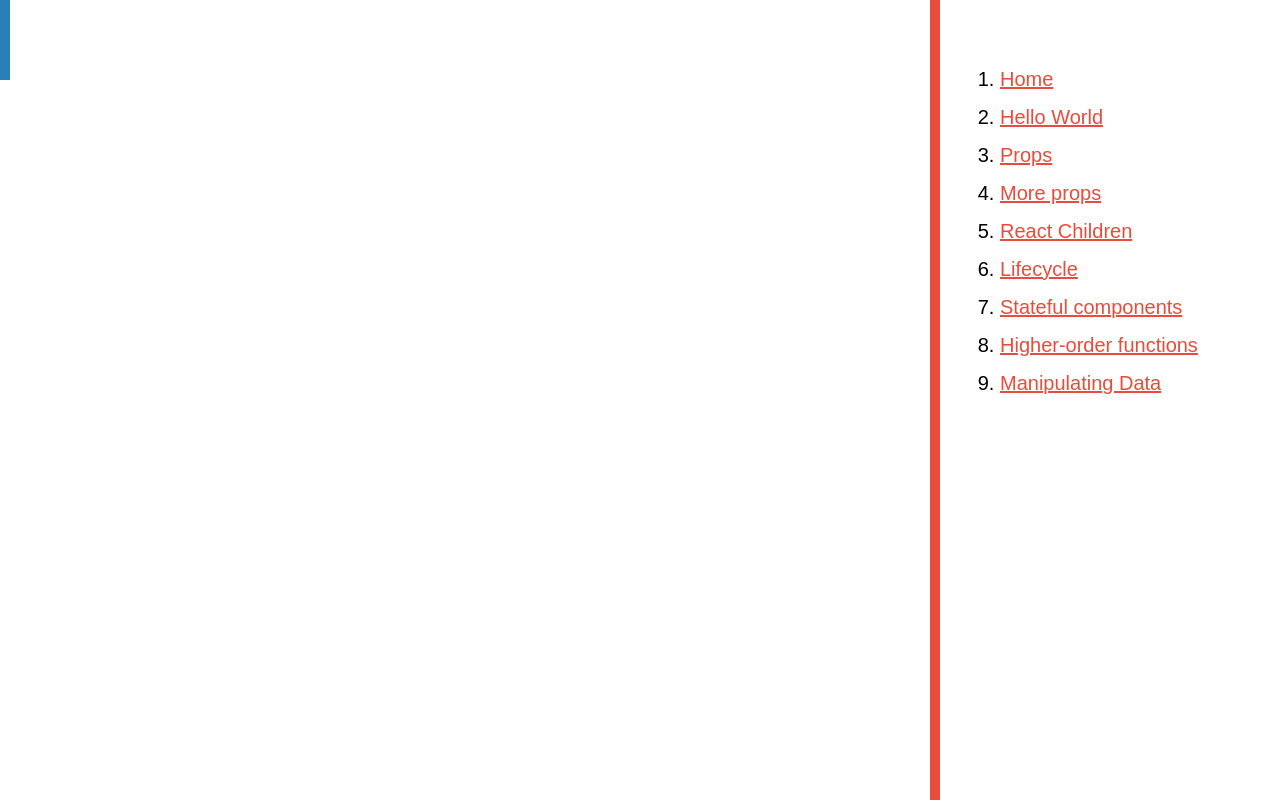
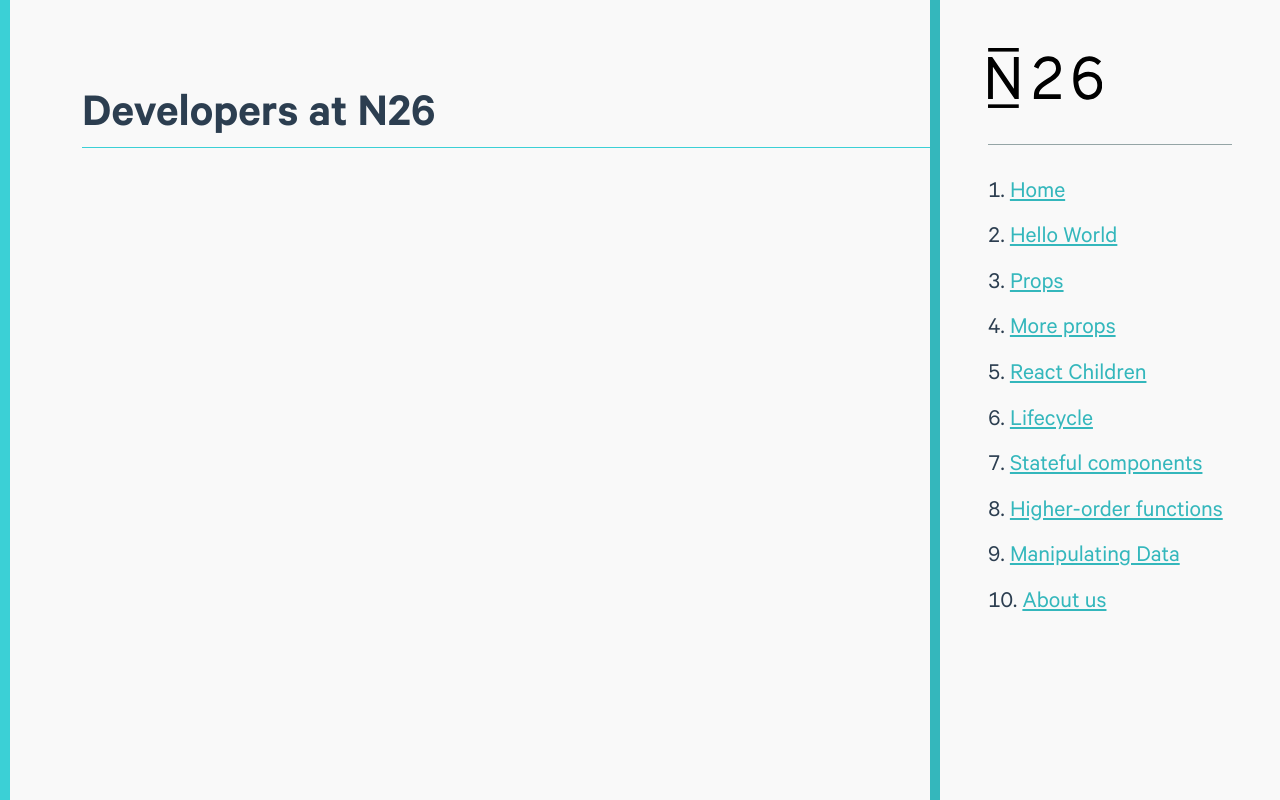
Before and after one commit to onomatopeia/react-workshop, a React app: page /#/About in a window 1280 px wide. Built offline with nearby package versions, Linux system fonts and the light colour scheme.

Commit message:
Branded the site as N26

```diff
--- a/src/components/Code/styles.css
+++ b/src/components/Code/styles.css
@@ -1,10 +1,10 @@
 .Pre {
   background-color: #EFEFEF;
-  padding: 1em 2em;
+  padding: 1em 3em;
   margin: 1.5em 0;
   width: 100vw;
   position: relative;
-  left: -2em;
+  left: -3em;
   overflow: auto;
   text-shadow: 0 1px white;
   font-family: Consolas, Monaco, 'Andale Mono', 'Ubuntu Mono', monospace;
--- a/src/components/Example/styles.css
+++ b/src/components/Example/styles.css
@@ -13,6 +13,6 @@
   color: gray;
   font-size: 80%;
   transform: translateY(-50%);
-  background-color: white;
+  background-color: rgb(249, 249, 249);
   padding: 0 0.5em;
 }
--- /dev/null
+++ b/src/components/Logo/index.js
@@ -0,0 +1,29 @@
+import React from 'react'
+
+const Logo = (props) => (
+  <svg
+    {...props}
+    version='1.1'
+    xmlns='http://www.w3.org/2000/svg'
+    xmlnsXlink='http://www.w3.org/1999/xlink'
+    x='0px'
+    y='0px'
+    viewBox='0 0 375.2 197'
+    style={{ enableBackground: 'new 0 0 375.2 197' }}
+    xmlSpace='preserve'>
+    <title>N26 logo</title>
+    <polygon points='16.1,61.5 87.7,167.2 100.9,167.2 100.9,29.4 84.9,29.4 84.9,134.2 15.6,32 13.8,29.4 6.4,29.4 6.2,29.3 6.2,29.4
+        0.2,29.4 0.2,167.2 16.1,167.2     ' />
+    <path d='M205.7,112.1c24.2-14.6,33.7-27.3,33.7-45c0-24.4-16.4-40.1-41.8-40.1c-23,0-38,15.1-44.4,29.2l-2.4,5.4l14.4,6.6l2.5-5.3
+        c3.5-7.5,12.1-20.1,29.9-20.1c16.1,0,25.7,9.1,25.7,24.4c0,9.8-4.3,18.5-25.4,31.5c-37.8,23.2-46.1,33.5-47.1,58.3
+        c0,0.8-0.2,3.7-0.2,4.5v5.9H239h0v-15.9h-71.8C168.6,138.6,174.2,131.3,205.7,112.1z' />
+    <path d='M329.3,77.6c-13.6,0-25.2,6.5-32.8,12.2c2.5-29.7,15.6-47.1,35.9-47.1c9.5,0,16.1,2.6,24.2,9.6l4.5,3.9l10.4-12.3l-4.6-3.8
+        c-11-9.2-21.4-13.1-34.6-13.1c-32.2,0-52.2,28.2-52.2,73.6c0,51,25.3,69.2,49,69.2c30.3,0,46.1-23.9,46.1-47.5
+        C375.2,89.3,350.4,77.6,329.3,77.6z M359.1,122.3c0,15.8-10.3,31.7-30,31.7c-13.4,0-29.8-11.4-32.7-43.3c5.8-7,18.3-17.4,32.9-17.4
+        C356.2,93.3,359.1,113.6,359.1,122.3z' />
+    <rect y='185.1' width='101' height='11.8' />
+    <rect x='0.4' y='0' width='100.7' height='11.8' />
+  </svg>
+)
+
+export default Logo
--- a/src/components/Main/styles.css
+++ b/src/components/Main/styles.css
@@ -1,6 +1,7 @@
 .Main {
-  border-left: 10px solid #2980b9;
   display: flex;
   flex-direction: column;
   flex: 1 0 auto;
+  border-left: 10px solid rgb(59, 208, 214);
+  min-height: 100%;
 }
--- a/src/components/Page/styles.css
+++ b/src/components/Page/styles.css
@@ -1,7 +1,6 @@
 .Page {
   width: 100%;
-  padding: 2em;
-  background-color: white;
+  padding: 2em 3em;
   flex: 1 0 auto;
 }
 
--- a/src/components/PageTitle/styles.css
+++ b/src/components/PageTitle/styles.css
@@ -1,3 +1,4 @@
 .PageTitle {
-  border-bottom: 1px solid #d35400;
+  border-bottom: 1px solid rgb(59, 208, 214);
+  font-weight: bold;
 }
--- a/src/components/Router/index.js
+++ b/src/components/Router/index.js
@@ -1,5 +1,6 @@
 import React from 'react'
 import { Link, Route } from 'react-router-dom'
+import Logo from '../../components/Logo'
 import Home from '../../pages/Home'
 import HelloWorld from '../../pages/HelloWorld'
 import Props from '../../pages/SimpleProps'
@@ -8,6 +9,7 @@
 import Lifecycle from '../../pages/Lifecycle'
 import HigherOrder from '../../pages/HigherOrder'
 import ManipulatingData from '../../pages/ManipulatingData'
+import About from '../../pages/About'
 import Children from '../../pages/Children'
 import './styles.css'
 
@@ -15,8 +17,9 @@
   render() {
     return (
       <div>
-        <div className='Navigation'>
-          <ol>
+        <nav className='Navigation'>
+          <Logo className='Logo' />
+          <ol className='NavigationList'>
             <li><Link to='/' className='Link'>Home</Link></li>
             <li><Link to='/HelloWorld' className='Link'>Hello World</Link></li>
             <li><Link to='/SimpleProps' className='Link'>Props</Link></li>
@@ -26,8 +29,9 @@
             <li><Link to='/State' className='Link'>Stateful components</Link></li>
             <li><Link to='/HigherOrder' className='Link'>Higher-order functions</Link></li>
             <li><Link to='/ManipulatingData' className='Link'>Manipulating Data</Link></li>
+            <li><Link to='/About' className='Link'>About us</Link></li>
           </ol>
-        </div>
+        </nav>
 
         <Route exact path='/' component={Home} />
         <Route path='/HelloWorld' component={HelloWorld} />
@@ -38,6 +42,7 @@
         <Route path='/Lifecycle' component={Lifecycle} />
         <Route path='/HigherOrder' component={HigherOrder} />
         <Route path='/ManipulatingData' component={ManipulatingData} />
+        <Route path='/About' component={About} />
       </div>
     )
   }
--- a/src/components/Router/styles.css
+++ b/src/components/Router/styles.css
@@ -5,13 +5,25 @@
   right: 0;
   z-index: 2;
   width: 350px;
-  background-color: white;
-  padding: 2em 1em;
-  border-left: 10px solid #e74c3c;
+  padding: 2em;
+  border-left: 10px solid rgb(52, 183, 188);
+  background-color: rgb(249, 249, 249);
 }
 
 .Link {
-  display: block;
-  color: #e74c3c;
+  display: inline-block;
+  color: rgb(52, 183, 188);
   padding: 0.25em 0;
 }
+
+.NavigationList {
+  padding: 0;
+  list-style-position: inside;
+  border-top: 1px solid #95a5a6;
+  padding-top: 1em;
+  margin-top: 1em;
+}
+
+.Logo {
+  max-height: 60px;
+}
--- a/src/index.css
+++ b/src/index.css
@@ -1,3 +1,18 @@
+@font-face {
+  font-family: 'Calibre';
+  src: local('Calibre'),
+       url('../public/Calibre-Regular.woff2') format('woff2'),
+       url('../public/Calibre-Regular.woff') format('woff');
+}
+
+@font-face {
+  font-family: 'Calibre';
+  src: local('Calibre'),
+       url('../public/Calibre-Semibold.woff2') format('woff2'),
+       url('../public/Calibre-Semibold.woff') format('woff');
+  font-weight: bold;
+}
+
 html {
   box-sizing: border-box;
 }
@@ -6,16 +21,18 @@
   box-sizing: inherit;
 }
 
-html, body {
+html, body, #root {
   height: 100%;
 }
 
 body {
   margin: 0;
-  font: 125% / 1.4 sans-serif;
+  color: #2c3e50;
+  font: 150% / 1.4 'Calibre', sans-serif;
   display: flex;
   flex-direction: column;
   overflow-x: hidden;
+  background-color: rgb(249, 249, 249);
 }
 
 ul {
@@ -23,7 +40,7 @@
 }
 
 h1 {
-  border-bottom: 1px solid #d35400;
+  border-bottom: 1px solid rgb(59, 208, 214);
 }
 
 h2 {
@@ -35,4 +52,5 @@
   padding: 0 0.25em;
   font-family: Consolas, Monaco, 'Andale Mono', 'Ubuntu Mono', monospace;
   white-space: normal;
+  font-size: 80%;
 }
--- /dev/null
+++ b/src/pages/About/index.js
@@ -0,0 +1,12 @@
+import React from 'react'
+import { Link } from 'react-router-dom'
+
+export default () => (
+  <div>
+    <h1>Developers at N26</h1>
+
+    <p>
+
+    </p>
+  </div>
+)
```
Also changed, not shown: public/Calibre-Regular.woff (added), public/Calibre-Regular.woff2 (added), public/Calibre-Semibold.woff (added), public/Calibre-Semibold.woff2 (added).
